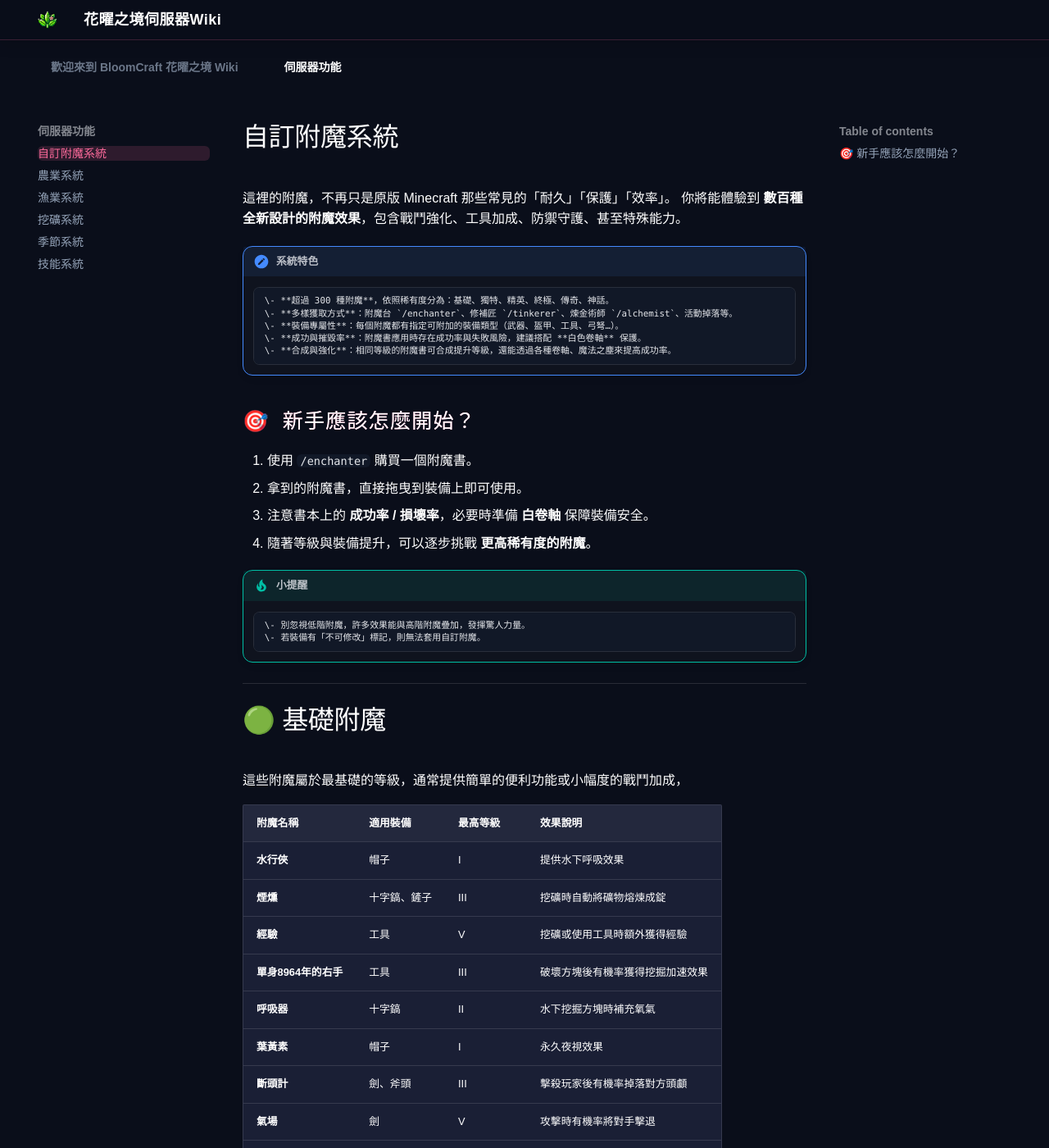
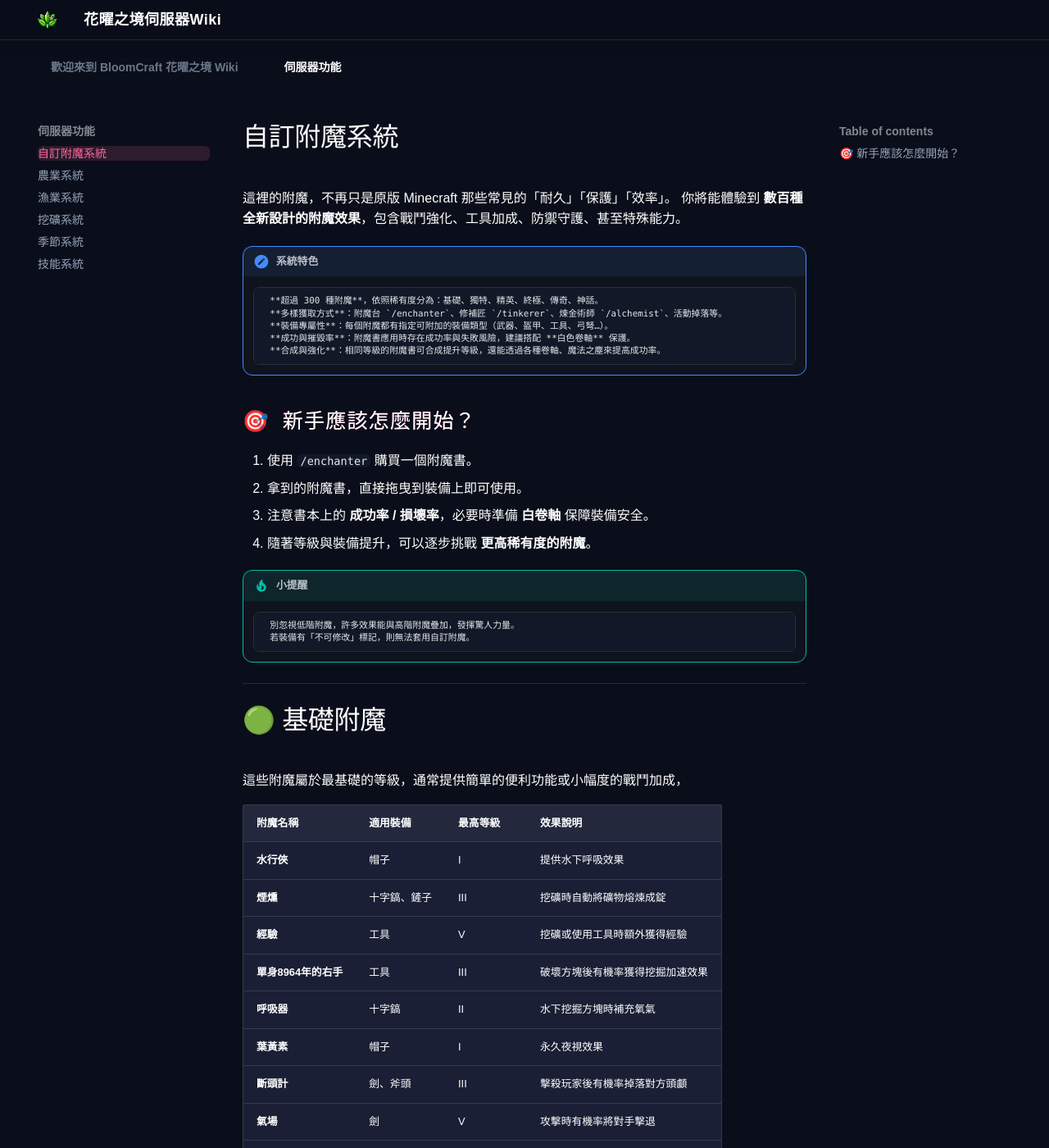
Before and after one commit to RyanisyydsTT/bloomcraft-wikipage, an MkDocs documentation site: the page built from docs/伺服器功能/enchant.md, in a window 1280 px wide and 1400 px high. Shown: the whole window at 82% size. Built offline with MkDocs 1.6.1 and Material for MkDocs 9.7.7, drawn with Linux system fonts in a browser that asks for light colours; some web fonts are replaced; some of the changed text lies outside the part shown.

```diff
--- a/docs/伺服器功能/enchant.md
+++ b/docs/伺服器功能/enchant.md
@@ -4,11 +4,11 @@
 你將能體驗到 **數百種全新設計的附魔效果**，包含戰鬥強化、工具加成、防禦守護、甚至特殊能力。
 
 !!! note "系統特色"
-        \- **超過 300 種附魔**，依照稀有度分為：基礎、獨特、精英、終極、傳奇、神話。
-        \- **多樣獲取方式**：附魔台 `/enchanter`、修補匠 `/tinkerer`、煉金術師 `/alchemist`、活動掉落等。
-        \- **裝備專屬性**：每個附魔都有指定可附加的裝備類型（武器、盔甲、工具、弓弩…）。
-        \- **成功與摧毀率**：附魔書應用時存在成功率與失敗風險，建議搭配 **白色卷軸** 保護。
-        \- **合成與強化**：相同等級的附魔書可合成提升等級，還能透過各種卷軸、魔法之塵來提高成功率。
+         **超過 300 種附魔**，依照稀有度分為：基礎、獨特、精英、終極、傳奇、神話。
+         **多樣獲取方式**：附魔台 `/enchanter`、修補匠 `/tinkerer`、煉金術師 `/alchemist`、活動掉落等。
+         **裝備專屬性**：每個附魔都有指定可附加的裝備類型（武器、盔甲、工具、弓弩…）。
+         **成功與摧毀率**：附魔書應用時存在成功率與失敗風險，建議搭配 **白色卷軸** 保護。
+         **合成與強化**：相同等級的附魔書可合成提升等級，還能透過各種卷軸、魔法之塵來提高成功率。
 
 ## 🎯 新手應該怎麼開始？
 
@@ -18,8 +18,8 @@
 4. 隨著等級與裝備提升，可以逐步挑戰 **更高稀有度的附魔**。
 
 !!! tip "小提醒"
-        \- 別忽視低階附魔，許多效果能與高階附魔疊加，發揮驚人力量。
-        \- 若裝備有「不可修改」標記，則無法套用自訂附魔。
+         別忽視低階附魔，許多效果能與高階附魔疊加，發揮驚人力量。
+         若裝備有「不可修改」標記，則無法套用自訂附魔。
 
 ---
 
@@ -42,8 +42,8 @@
 | **粉碎性骨折**      | 劍、斧頭   | III  | 對骷髏造成額外傷害        |
 
 !!! note "小提醒"
-    \- 基礎附魔多數為「生活便利」與「初階戰鬥」的加成。
-    \- 即使失敗也不會造成太大損失，建議新手多嘗試。
+     基礎附魔多數為「生活便利」與「初階戰鬥」的加成。
+     即使失敗也不會造成太大損失，建議新手多嘗試。
 
 ---
 
@@ -68,8 +68,8 @@
 | **光輝**   | 劍、斧頭 | II   | 攻擊時對方有機率獲得發光效果    |
 
 !!! tip "玩家建議"
-    \- 獨特附魔適合補足「生存」與「資源效率」，特別是 **噬魂** 和 **活力** 能顯著提升續戰力。
-    \- 部分附魔（如 **熔岩行者**、**冰霜行者**）帶有地形改變效果，適合探索或戰術應用。
+     獨特附魔適合補足「生存」與「資源效率」，特別是 **噬魂** 和 **活力** 能顯著提升續戰力。
+     部分附魔（如 **熔岩行者**、**冰霜行者**）帶有地形改變效果，適合探索或戰術應用。
 
 ---
 
@@ -94,8 +94,8 @@
 | **碎甲**   | 劍、斧頭  | III  | 攻擊時降低敵人防禦力      |
 
 !!! note "小提醒"
-    \- 精英附魔已經能左右戰局，例如 **流血** + **致命** 的組合，在 PvP 裡非常致命。
-    \- 建議與 **基礎/獨特** 附魔搭配，形成輸出與生存的平衡。
+     精英附魔已經能左右戰局，例如 **流血** + **致命** 的組合，在 PvP 裡非常致命。
+     建議與 **基礎/獨特** 附魔搭配，形成輸出與生存的平衡。
 
 
 
@@ -121,9 +121,9 @@
 | **生命吸取** | 劍、斧頭 | IV   | 每次攻擊吸取更多敵人生命值  |
 
 !!! note "小提醒"
-    \- 終極附魔是 **傳奇附魔** 的前置鋪墊，強度高且泛用。
-    \- PvE 推薦：**冰霜行者** + **神射手**，能控場與輸出並存。
-    \- PvP 推薦：**碎心** + **生命吸取**，讓對手難以反打。
+     終極附魔是 **傳奇附魔** 的前置鋪墊，強度高且泛用。
+     PvE 推薦：**冰霜行者** + **神射手**，能控場與輸出並存。
+     PvP 推薦：**碎心** + **生命吸取**，讓對手難以反打。
 
 
 ---
@@ -148,10 +148,10 @@
 | **靈魂收割** | 劍、斧頭 | V    | 擊殺敵人可獲取靈魂，靈魂可用於觸發特殊技能 |
 
 !!! note "小提醒"
-    \- 傳奇附魔通常與 **靈魂系統** 搭配，能發揮更強大的力量。
-    \- 在 PvP 中，**守護天使** 與 **不死戰士** 幾乎是必備保命附魔。
-    \- 輸出型玩家可選擇 **憤怒 + 雷霆一擊 + 血之狂暴**，打出爆發秒殺效果。
-    \- 查詢您擁有的靈魂，可以使用靈魂追蹤器。
+     傳奇附魔通常與 **靈魂系統** 搭配，能發揮更強大的力量。
+     在 PvP 中，**守護天使** 與 **不死戰士** 幾乎是必備保命附魔。
+     輸出型玩家可選擇 **憤怒 + 雷霆一擊 + 血之狂暴**，打出爆發秒殺效果。
+     查詢您擁有的靈魂，可以使用靈魂追蹤器。
 
 
 ---
@@ -174,4 +174,4 @@
 | **世界吞噬者** | 武器   | I    | 擊中敵人時有微小機率瞬間秒殺 |
 
 !!! warning "注意"
-\- 推薦玩家在終極 BOSS 戰或大型 PvP 活動中搭配使用，效果最為震撼。
+ 推薦玩家在終極 BOSS 戰或大型 PvP 活動中搭配使用，效果最為震撼。
```
